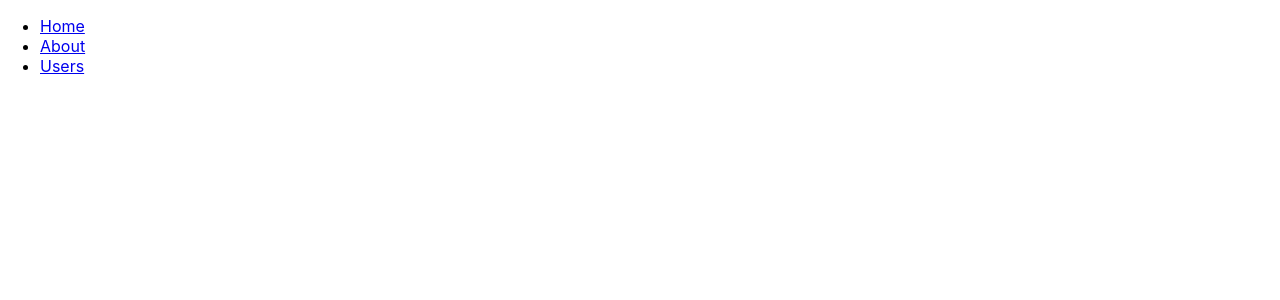
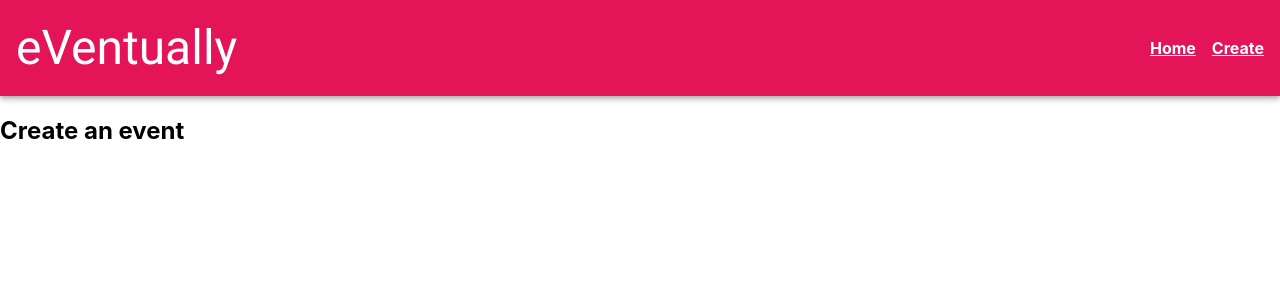
Before and after one commit to flowly-io/eventually-frontend, a React (Create React App) app: page /create in a window 1280 px wide. Shown: the top 300 px of the page. Built offline with nearby package versions, Linux system fonts and the light colour scheme.

Commit message:
Add a fancy home page

```diff
--- a/src/App.js
+++ b/src/App.js
@@ -1,41 +1,44 @@
 import React from "react";
-import { BrowserRouter as Router, Route, Link } from "react-router-dom";
+import { Route, Link, Switch } from "react-router-dom";
 
-function Index() {
+import { AppBar, Typography, Toolbar } from "@material-ui/core";
+
+function Home() {
   return <h2>Home</h2>;
 }
 
-function About() {
-  return <h2>About</h2>;
-}
-
-function Users() {
-  return <h2>Users</h2>;
+function CreateEvent() {
+  return <h2>Create an event</h2>;
 }
 
 function AppRouter() {
   return (
-    <Router>
-      <div>
-        <nav>
-          <ul>
-            <li>
-              <Link to="/">Home</Link>
-            </li>
-            <li>
-              <Link to="/about/">About</Link>
-            </li>
-            <li>
-              <Link to="/users/">Users</Link>
-            </li>
-          </ul>
-        </nav>
+    <>
+      <AppBar color="primary" position="sticky">
+        <Toolbar style={{ padding: 16 }}>
+          <Typography variant="h3" style={{ color: "white", flexGrow: 1 }}>
+            eVentually
+          </Typography>
+          <Link
+            to="/"
+            style={{ fontWeight: 700, paddingLeft: 16, color: "white" }}
+          >
+            Home
+          </Link>
 
-        <Route path="/" exact component={Index} />
-        <Route path="/about/" component={About} />
-        <Route path="/users/" component={Users} />
-      </div>
-    </Router>
+          <Link
+            to="/create"
+            style={{ fontWeight: 700, paddingLeft: 16, color: "white" }}
+          >
+            Create
+          </Link>
+        </Toolbar>
+      </AppBar>
+      <Switch>
+        <Route path="/" exact component={Home} />
+        <Route path="/create" component={CreateEvent} />
+      </Switch>
+    </>
   );
 }
 
--- a/src/index.js
+++ b/src/index.js
@@ -5,21 +5,34 @@ import App from "./App";
 import * as serviceWorker from "./serviceWorker";
 
 import { createMuiTheme, MuiThemeProvider } from "@material-ui/core/styles";
-import blue from "@material-ui/core/colors/blue";
+import { BrowserRouter as Router } from "react-router-dom";
 
 import GraphqlClient from "./config/graphql";
 import { ApolloProvider } from "react-apollo";
 
 const theme = createMuiTheme({
   palette: {
-    primary: blue
+    primary: {
+      light: "#ff5b83",
+      main: "#e31457",
+      dark: "#aa002f",
+      contrastText: "#ffffff"
+    },
+    secondary: {
+      light: "#549be0",
+      main: "#006dae",
+      dark: "#00437e",
+      contrastText: "#ffffff"
+    }
   }
 });
 
 ReactDOM.render(
   <MuiThemeProvider theme={theme}>
     <ApolloProvider client={GraphqlClient}>
-      <App />
+      <Router>
+        <App />
+      </Router>
     </ApolloProvider>
   </MuiThemeProvider>,
   document.getElementById("root")
```
